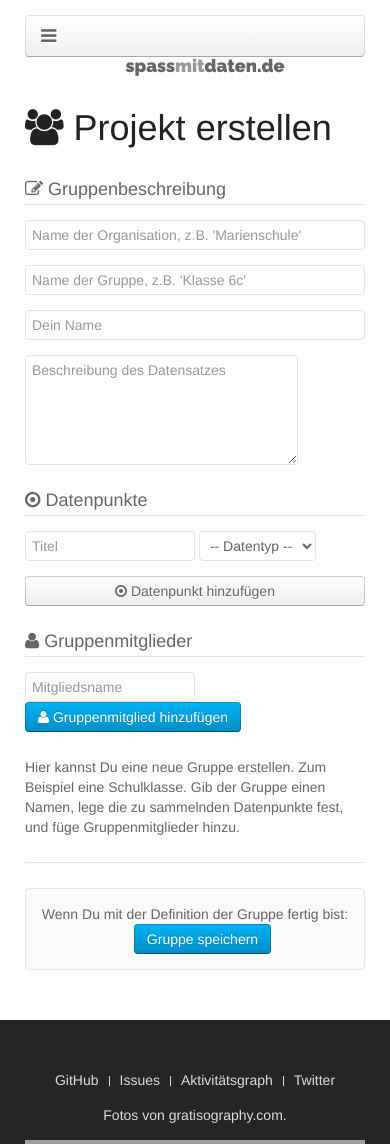
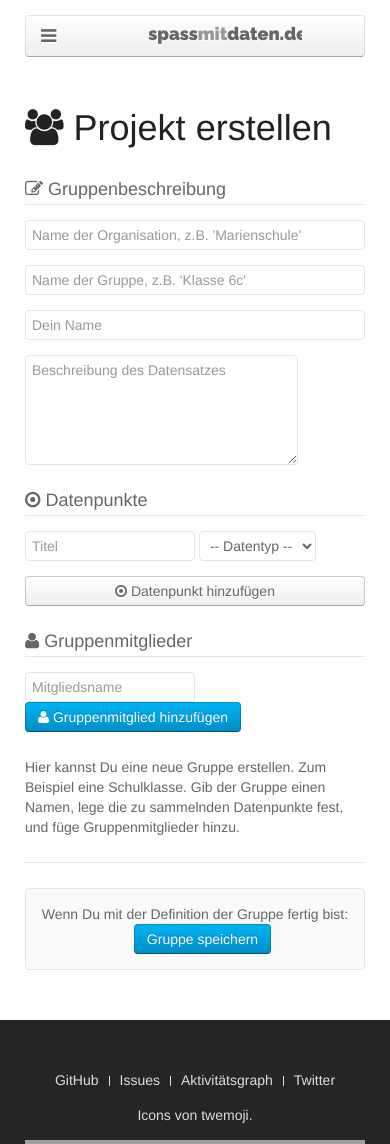
Before and after one commit to codeformuenster/messdaten-app, a PHP site: page /lehrer.php in a window 390 px wide. Shown: the top 1144 px of the page. Run offline with PHP 8.4, Linux system fonts and the light colour scheme; some libraries are stand-ins or nearby versions; grey boxes are pictures that could not be loaded.

Commit message:
fix mobile issues

```diff
--- a/app.css
+++ b/app.css
@@ -8,7 +8,10 @@
 .logo {
   font-family: 'Raleway', sans-serif;
 }
-
+div.uk-navbar-brand {
+    overflow: hidden;
+    white-space: nowrap;
+}
 h1.logo {
   margin-top: 60px;
   font-size: 60px;
--- a/footer.php
+++ b/footer.php
@@ -3,14 +3,14 @@
                                     <div class="uk-container uk-container-center uk-text-center">
 
                                         <ul class="uk-subnav uk-subnav-line uk-flex-center">
-                                            <li><a href="https://github.com/codeformuenster/open-events">GitHub</a></li>
-                                            <li><a href="https://github.com/codeformuenster/open-events/issues">Issues</a></li>
-                                            <li><a href="https://github.com/codeformuenster/open-events/graphs/contributors">Aktivitätsgraph</a></li>
+                                            <li><a href="https://github.com/codeformuenster/messdaten-app">GitHub</a></li>
+                                            <li><a href="https://github.com/codeformuenster/messdaten-app/issues">Issues</a></li>
+                                            <li><a href="https://github.com/codeformuenster/messdaten-app/graphs/contributors">Aktivitätsgraph</a></li>
                                             <li><a href="https://twitter.com/codeformuenster">Twitter</a></li>
                                         </ul>
 
                                         <div class="uk-panel">
-                                            <p>Fotos von <a href="http://www.gratisography.com/">gratisography.com</a>.</p>
+                                            <p>Icons von <a href="https://github.com/twitter/twemoji">twemoji</a>.</p>
                                             <a href="http://codeformuenster.org"><img src="http://codeformuenster.org/img/cfm_logo.png"></a>
                                         </div>
 
@@ -21,28 +21,20 @@
                                             <div class="uk-offcanvas-bar">
                                                 <ul class="uk-nav uk-nav-offcanvas">
                                                     <li class="uk-active">
-                                                        <a href="http://getuikit.com/docs/layouts_frontpage.html">Frontpage</a>
+                                                        <a href="/">Startseite</a>
                                                     </li>
                                                     <li>
-                                                        <a href="http://getuikit.com/docs/layouts_portfolio.html">Portfolio</a>
+                                                        <a href="/sammeln.php">Daten sammeln</a>
                                                     </li>
                                                     <li>
-                                                        <a href="http://getuikit.com/docs/layouts_blog.html">Blog</a>
+                                                        <a href="/lehrer.php">Lehrerseite</a>
                                                     </li>
                                                     <li>
-                                                        <a href="http://getuikit.com/docs/layouts_documentation.html">Documentation</a>
-                                                    </li>
-                                                    <li>
-                                                        <a href="http://getuikit.com/docs/layouts_contact.html">Contact</a>
-                                                    </li>
-                                                    <li>
-                                                        <a href="http://getuikit.com/docs/layouts_login.html">Login</a>
+                                                          <a target="_blank" href="https://github.com/codeformuenster/messdaten-app#nrwhackathon">Dokumentation</a>
                                                     </li>
                                                 </ul>
                                             </div>
                                         </div>
 
 
-
-
 </body></html>
```
